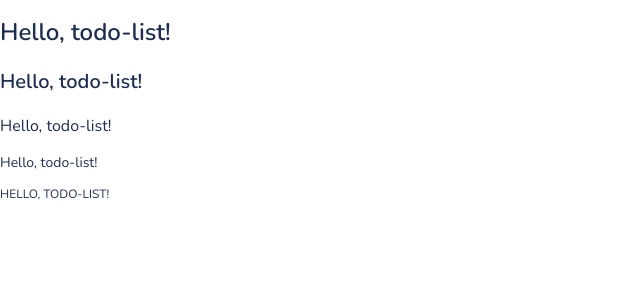
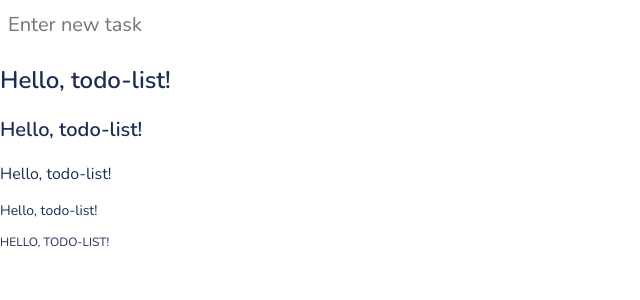
Before and after one commit to IvanIFJ/todo-list, a React (Vite) app in the folder app/: page / in a window 1280 px wide. Shown: the top 300 px of the page, without its empty margins (0-640 px from the left). Built offline with nearby package versions, Linux system fonts and the light colour scheme.

Commit message:
feat: add input component

```diff
--- a/app/src/App.tsx
+++ b/app/src/App.tsx
@@ -5,6 +5,7 @@ import { ThemeProvider } from './styles/Theme'
 export function App() {
   return (
     <ThemeProvider>
+      <Input placeholder='Enter new task' autoFocus/>
       <Typography as="h1" $variant='heading'>Hello, todo-list!</Typography>
       <Typography $variant='subheading'>Hello, todo-list!</Typography>
       <Typography $variant='body'>Hello, todo-list!</Typography>
--- a/app/src/components/atoms/Input.tsx
+++ b/app/src/components/atoms/Input.tsx
@@ -1,3 +1,15 @@
 import styled from 'styled-components'
 
-export const Input = styled.input``
+export const Input = styled.input`
+  ${({ theme }) => `
+    font-size: ${theme.font.size.subheading};
+    font-weight: ${theme.font.weight.light};
+    padding: ${theme.spacing(1)};
+    height: ${theme.spacing(4)};
+  `};
+  border: none;
+  outline: none;
+  ::placeholder {
+    color: ${({ theme }) => theme.color.text.subtle};
+  }
+`
--- a/app/src/styles/NormalizeStyles.tsx
+++ b/app/src/styles/NormalizeStyles.tsx
@@ -23,4 +23,9 @@ export const NormalizeStyles = createGlobalStyle`
   a {
     background-color: transparent;
   }
+  input, textarea {
+    font-family: inherit;
+    font-size: inherit;
+    line-height: inherit;
+  }
 `
--- a/app/src/styles/Theme.tsx
+++ b/app/src/styles/Theme.tsx
@@ -46,6 +46,7 @@ export type Theme = {
       caption2:string
     }
   }
+  spacing: (scale: number) => string
 }
 
 const theme: Theme = {
@@ -98,7 +99,8 @@ const theme: Theme = {
       caption: '14px',
       caption2: '12px',
     }
-  }
+  },
+  spacing: (scale) => `${scale * 8}px`,
 }
 
 export function ThemeProvider({ children }: WithChildren) {
```
